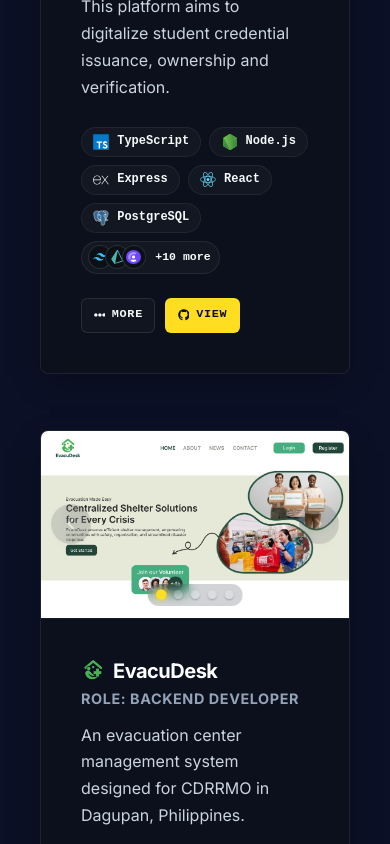
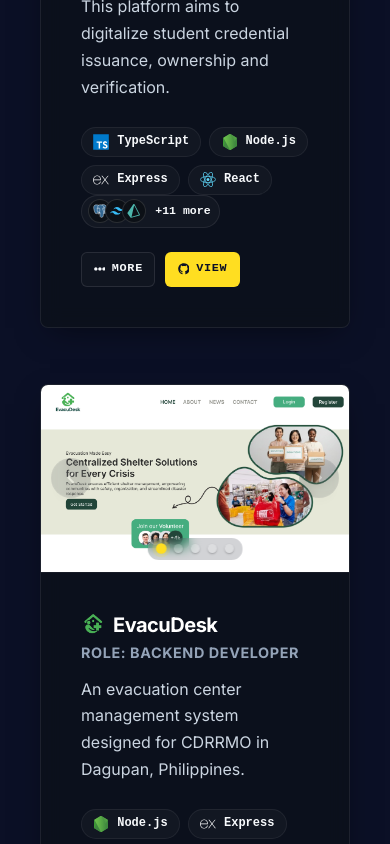
Before and after one commit to Sucrit/Personal-Portfolio, a React (Vite) app: page / in a window 390 px wide. Shown: the part 4560-5404 px from the top of the page. Built offline with nearby package versions, Linux system fonts and the light colour scheme.

Commit message:
feat: implement dynamic, responsive tech tag overflow with collapsible animation

```diff
--- a/src/sections/ProjectsSection.module.css
+++ b/src/sections/ProjectsSection.module.css
@@ -127,21 +127,48 @@
   margin-bottom: 1.5rem;
 }
 
+/* ── Collapsible extra-tech wrapper ── */
+.extraTechWrap {
+  overflow: hidden;
+  transition: height 0.32s cubic-bezier(0.4, 0, 0.2, 1);
+  will-change: height;
+}
+
+.extraTechInner {
+  display: flex;
+  flex-wrap: wrap;
+  gap: 0.5rem;
+  padding-top: 0.5rem;
+}
+
 .extraTechItem {
   display: inline-flex;
-  animation: techTagReveal 0.22s ease;
+  opacity: 0;
+  transform: translateY(6px) scale(0.95);
+  transition:
+    opacity 0.28s ease,
+    transform 0.28s ease;
 }
 
-@keyframes techTagReveal {
-  from {
-    opacity: 0;
-    transform: translateY(4px) scale(0.98);
-  }
-  to {
-    opacity: 1;
-    transform: translateY(0) scale(1);
-  }
+.extraTechItemVisible {
+  opacity: 1;
+  transform: translateY(0) scale(1);
 }
+
+/* Stagger each tag */
+.extraTechItemVisible:nth-child(1)  { transition-delay: 0.02s; }
+.extraTechItemVisible:nth-child(2)  { transition-delay: 0.04s; }
+.extraTechItemVisible:nth-child(3)  { transition-delay: 0.06s; }
+.extraTechItemVisible:nth-child(4)  { transition-delay: 0.08s; }
+.extraTechItemVisible:nth-child(5)  { transition-delay: 0.10s; }
+.extraTechItemVisible:nth-child(6)  { transition-delay: 0.12s; }
+.extraTechItemVisible:nth-child(7)  { transition-delay: 0.14s; }
+.extraTechItemVisible:nth-child(8)  { transition-delay: 0.16s; }
+.extraTechItemVisible:nth-child(9)  { transition-delay: 0.18s; }
+.extraTechItemVisible:nth-child(10) { transition-delay: 0.20s; }
+.extraTechItemVisible:nth-child(11) { transition-delay: 0.22s; }
+.extraTechItemVisible:nth-child(12) { transition-delay: 0.24s; }
+.extraTechItemVisible:nth-child(n+13) { transition-delay: 0.26s; }
 
 .techOverflow {
   display: inline-flex;
--- a/src/sections/ProjectsSection.tsx
+++ b/src/sections/ProjectsSection.tsx
@@ -1,4 +1,4 @@
-import { useState } from 'react';
+import { useCallback, useEffect, useLayoutEffect, useRef, useState } from 'react';
 import { FaEllipsisH, FaGithub } from 'react-icons/fa';
 import ProjectCarousel from '../components/ProjectCarousel';
 import ProjectModal from '../components/ProjectModal';
@@ -7,18 +7,98 @@ import type { Project } from '../data/portfolio';
 import { featuredProjects, skillIconMap } from '../data/portfolio';
 import styles from './ProjectsSection.module.css';
 
-const TECH_PREVIEW_COUNT = 5;
-
 function ProjectsSection() {
   const [expandedProjects, setExpandedProjects] = useState<Record<string, boolean>>({});
   const [activeProject, setActiveProject] = useState<Project | null>(null);
 
+  // ── Dynamic row measurement ──
+  // null = needs measurement pass (render all tags), object = measured counts
+  const [previewCounts, setPreviewCounts] = useState<Record<string, number> | null>(null);
+  const techRowRefs = useRef<Record<string, HTMLDivElement | null>>({});
+
+  // Measure how many tags fit in the first 2 flex-wrap rows
+  useLayoutEffect(() => {
+    if (previewCounts !== null) return;
+
+    const counts: Record<string, number> = {};
+
+    for (const project of featuredProjects) {
+      const container = techRowRefs.current[project.name];
+      if (!container) continue;
+
+      const children = Array.from(container.children) as HTMLElement[];
+      if (children.length <= 1) {
+        counts[project.name] = children.length;
+        continue;
+      }
+
+      // Collect unique vertical positions (= rows)
+      const uniqueTops: number[] = [];
+      const childTops: number[] = [];
+
+      for (const child of children) {
+        const top = child.offsetTop;
+        childTops.push(top);
+        if (!uniqueTops.includes(top)) uniqueTops.push(top);
+      }
+
+      uniqueTops.sort((a, b) => a - b);
+
+      if (uniqueTops.length <= 2) {
+        // Everything fits in ≤ 2 rows — no overflow needed
+        counts[project.name] = children.length;
+      } else {
+        // Count children whose top is in the first 2 rows
+        const secondRowTop = uniqueTops[1];
+        counts[project.name] = childTops.filter((t) => t <= secondRowTop).length;
+      }
+    }
+
+    setPreviewCounts(counts);
+  });
+
+  // Re-measure when the window resizes (tag wrapping may change)
+  useEffect(() => {
+    let timer: ReturnType<typeof setTimeout>;
+    const handleResize = () => {
+      clearTimeout(timer);
+      timer = setTimeout(() => setPreviewCounts(null), 150);
+    };
+    window.addEventListener('resize', handleResize);
+    return () => {
+      clearTimeout(timer);
+      window.removeEventListener('resize', handleResize);
+    };
+  }, []);
+
+  // ── Collapsible extra-tech height ──
+  const extraRefs = useRef<Record<string, HTMLDivElement | null>>({});
+  const [heights, setHeights] = useState<Record<string, number>>({});
+
+  const measureExtraRef = useCallback(
+    (name: string) => (el: HTMLDivElement | null) => {
+      extraRefs.current[name] = el;
+      if (el) {
+        const h = el.scrollHeight;
+        setHeights((prev) => (prev[name] === h ? prev : { ...prev, [name]: h }));
+      }
+    },
+    [],
+  );
+
   const toggleProjectTech = (projectName: string) => {
+    const el = extraRefs.current[projectName];
+    if (el) {
+      setHeights((prev) => ({ ...prev, [projectName]: el.scrollHeight }));
+    }
     setExpandedProjects((current) => ({
       ...current,
       [projectName]: !current[projectName],
     }));
   };
+
+  // ── Render ──
+  const isMeasuring = previewCounts === null;
 
   return (
     <section id="projects" className={styles.section}>
@@ -27,15 +107,19 @@ function ProjectsSection() {
         <div className={styles.grid}>
           {featuredProjects.map((project) => {
             const isExpanded = !!expandedProjects[project.name];
-            const visibleTech = project.technologies.slice(0, TECH_PREVIEW_COUNT);
-            const hiddenTech = project.technologies.slice(TECH_PREVIEW_COUNT);
-            const hasOverflow = hiddenTech.length > 0;
+
+            // During measurement, show ALL tags so we can read their positions.
+            // After measurement, show only the tags that fit in 2 rows.
+            const previewCount = isMeasuring
+              ? project.technologies.length
+              : (previewCounts[project.name] ?? project.technologies.length);
+
+            const visibleTech = project.technologies.slice(0, previewCount);
+            const hiddenTech = project.technologies.slice(previewCount);
+            const hasOverflow = !isMeasuring && hiddenTech.length > 0;
 
             return (
-              <div
-                key={project.name}
-                className={styles.card}
-              >
+              <div key={project.name} className={styles.card}>
                 <div className={styles.imageContainer}>
                   <ProjectCarousel
                     images={project.images}
@@ -49,7 +133,9 @@ function ProjectsSection() {
                     <img
                       src={project.logo}
                       alt={`${project.name} logo`}
-                      className={`${styles.logo} ${project.name === 'Credence' ? styles.logoLarge : ''}`.trim()}
+                      className={
+                        `${styles.logo} ${project.name === 'Credence' ? styles.logoLarge : ''}`.trim()
+                      }
                     />
                     <h3 className={styles.title}>{project.name}</h3>
                   </div>
@@ -57,7 +143,12 @@ function ProjectsSection() {
                   <p className={styles.description}>{project.description}</p>
 
                   <div className={styles.techSection}>
-                    <div className={styles.tech}>
+                    <div
+                      className={styles.tech}
+                      ref={(el) => {
+                        techRowRefs.current[project.name] = el;
+                      }}
+                    >
                       {visibleTech.map((technology) => (
                         <TechTag
                           key={technology}
@@ -65,11 +156,21 @@ function ProjectsSection() {
                           icon={skillIconMap[technology.toLowerCase()]}
                         />
                       ))}
-                      {isExpanded &&
-                        hiddenTech.map((technology) => (
+                    </div>
+
+                    {hasOverflow && (
+                      <div
+                        ref={measureExtraRef(project.name)}
+                        className={styles.extraTechWrap}
+                        style={{
+                          height: isExpanded ? (heights[project.name] ?? 0) : 0,
+                        }}
+                      >
+                        <div className={styles.extraTechInner}>
+                          {hiddenTech.map((technology) => (
                             <span
                               key={technology}
-                            className={styles.extraTechItem}
+                              className={`${styles.extraTechItem} ${isExpanded ? styles.extraTechItemVisible : ''}`}
                             >
                               <TechTag
                                 name={technology}
@@ -77,6 +178,10 @@ function ProjectsSection() {
                               />
                             </span>
                           ))}
+                        </div>
+                      </div>
+                    )}
+
                     {hasOverflow && (
                       <button
                         type="button"
@@ -110,7 +215,6 @@ function ProjectsSection() {
                         </span>
                       </button>
                     )}
-                    </div>
                   </div>
 
                   <div className={styles.links}>
```
Lines whose indentation alone changed are shown as unchanged.
